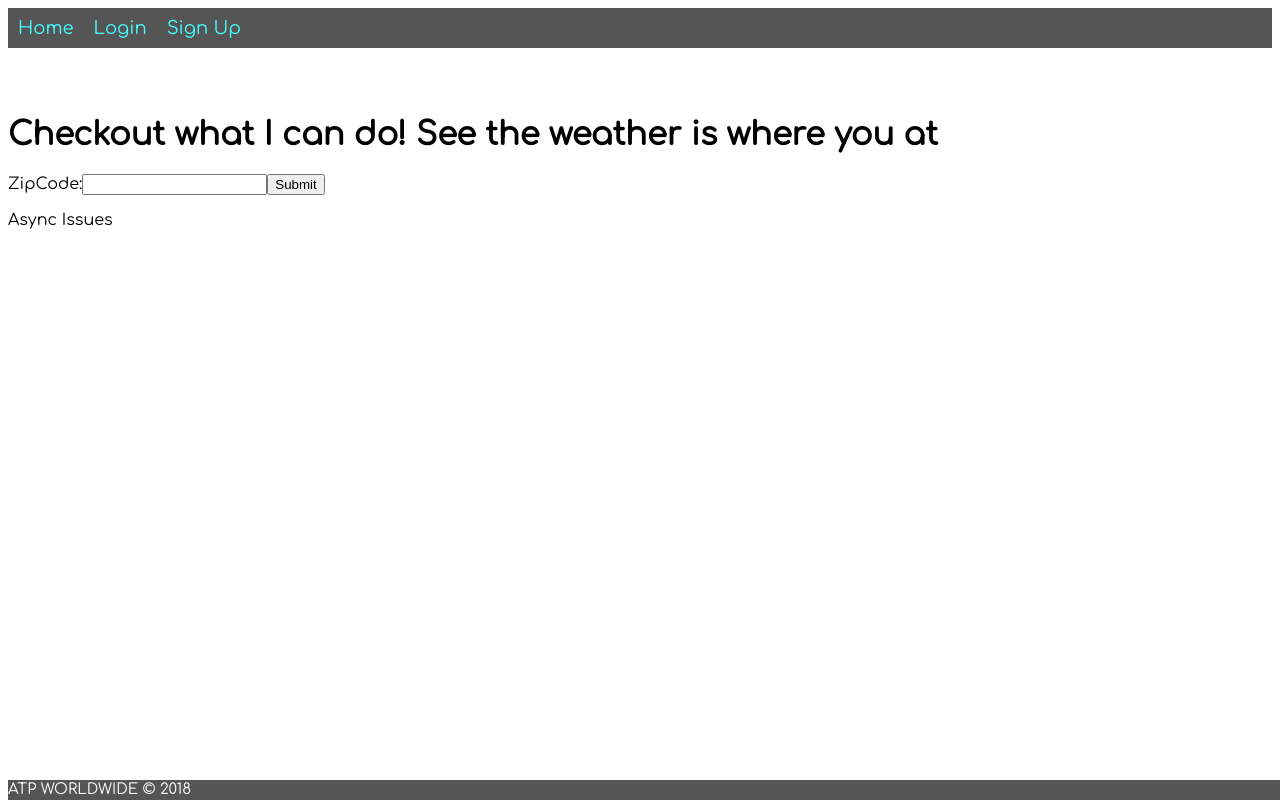
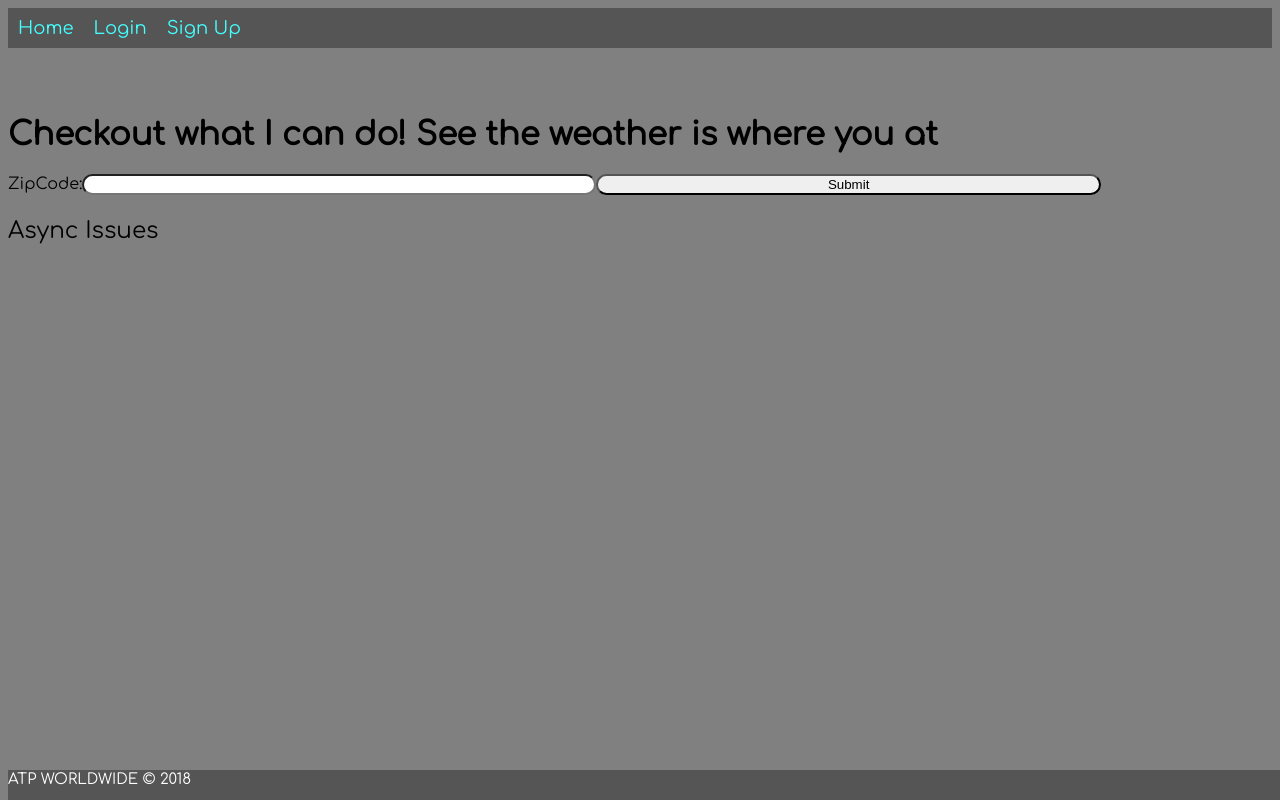
Before and after one commit to peterpickles/whatToWear, a React (Create React App) app in the folder client/: page /search in a window 1280 px wide. Built offline with nearby package versions, Linux system fonts and the light colour scheme.

Commit message:
adding final CSS

```diff
--- a/client/src/App.css
+++ b/client/src/App.css
@@ -1,12 +1,12 @@
 Body{
   font-family: 'Comfortaa', cursive;
+  background-color: grey;
 }
 /* BODY */
 .container {
   display: flex;
   flex-direction: row;
 }
-
 /* SEARCH */
 .search-area {
   background-color: #eee;
@@ -22,6 +22,8 @@ Body{
 }
 
 .box__search-bar {
+  text-align: center;
+  padding-top: 25px;
   height: 90px;
   border-radius: 15px;
 }
@@ -39,13 +41,21 @@ Body{
 .box__search-content{
   text-align: center;
 }
+p{
+  font-size: 23px;
+}
 /* EXERCISE */
 .exercise-area {
   background-color: #eee;
   min-width: 45%;
   /*text-align: center; */
 }
+.box--img__exercise{
+  height: 200px;
+  width: 200px;
+  border-radius: 15px;
 
+}
 .box__exercise {
   display: flex;
   flex-direction: row;
@@ -53,18 +63,21 @@ Body{
   margin-left: 35px;
   border-radius: 15px;
 }
-
+.box--content__exercise-wrapper{
+  margin-left: 50px;
+  font-size: 140%;
+}
 
 /* NAV */
 nav {
-  display: block;
   width: 100%;
   background-color: #555;
   padding: 10px 0;
+  display: inline-block;
+  float: none;
 }
 
 nav a {
-  text-align: right;
   margin: 10px;
   text-decoration: none;
   font-size: 18px;
@@ -78,15 +91,16 @@ nav a:hover {
 /* FOOTER */
 .footer {
   background-color: #555;
-  position: absolute;
+  position: fixed;
   bottom: 0;
   width: 100%;
-  height: 20px;
+  height: 30px;
 }
 
 .footer-text {
   color: #fff;
   font-size: 15px;
+  padding-top: 20px;
 }
 
 
@@ -142,3 +156,25 @@ nav a:hover {
     flex-direction: column;
   }
 }
+/*login*/
+.login-form{
+  text-align: center;
+  background-color: white;
+  width: 100%;
+  padding: 12px 20px;
+  margin: 8px 0;
+  display: inline-block;
+  border: 1px solid white;
+  box-sizing: border-box;
+
+}
+input{
+  min-width: 40%;
+  height: 40%;
+  border-radius: 15px;
+}
+.btn-primary{
+  min-width: 20%;
+  height: 20%;
+  border-radius: 15px;
+}
```
